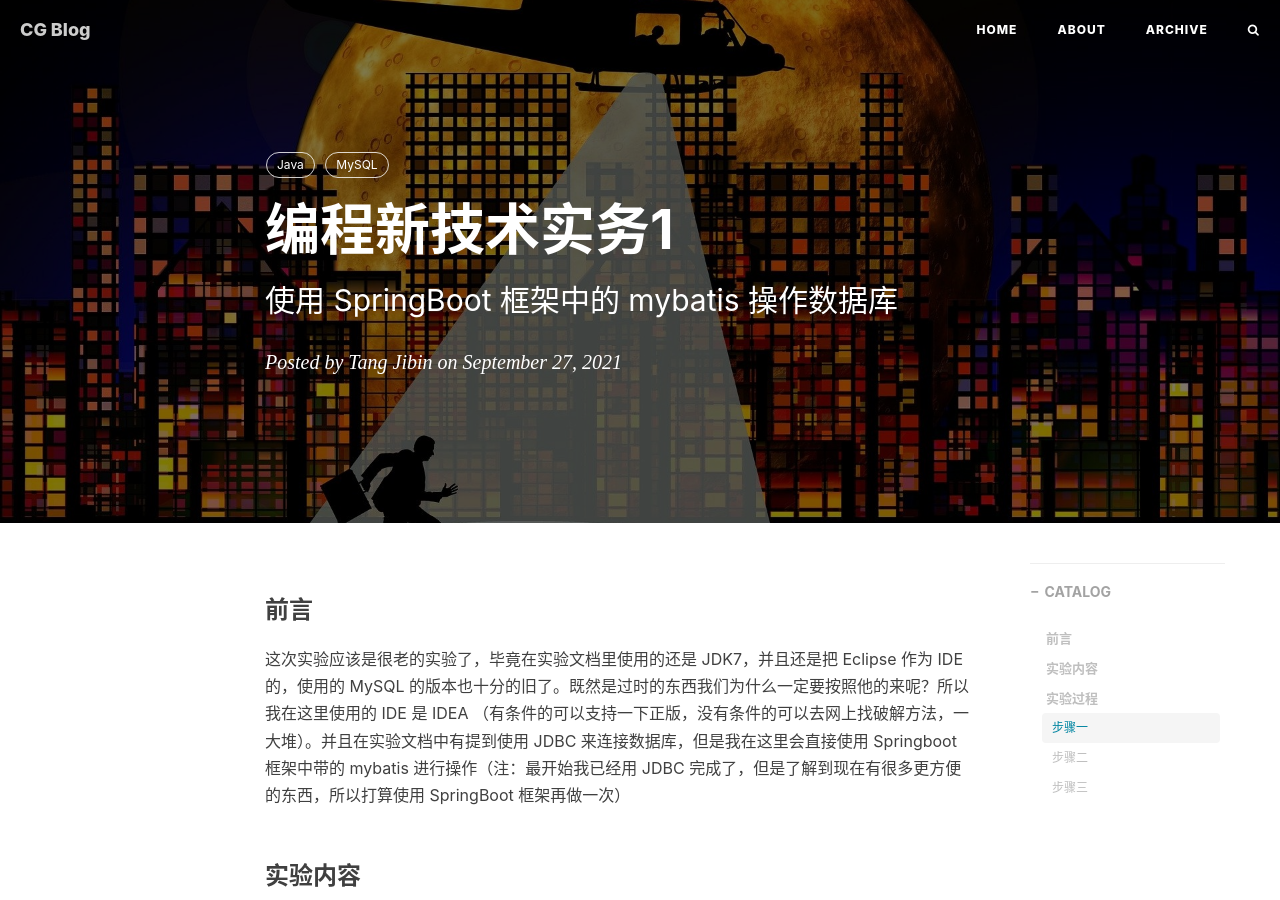
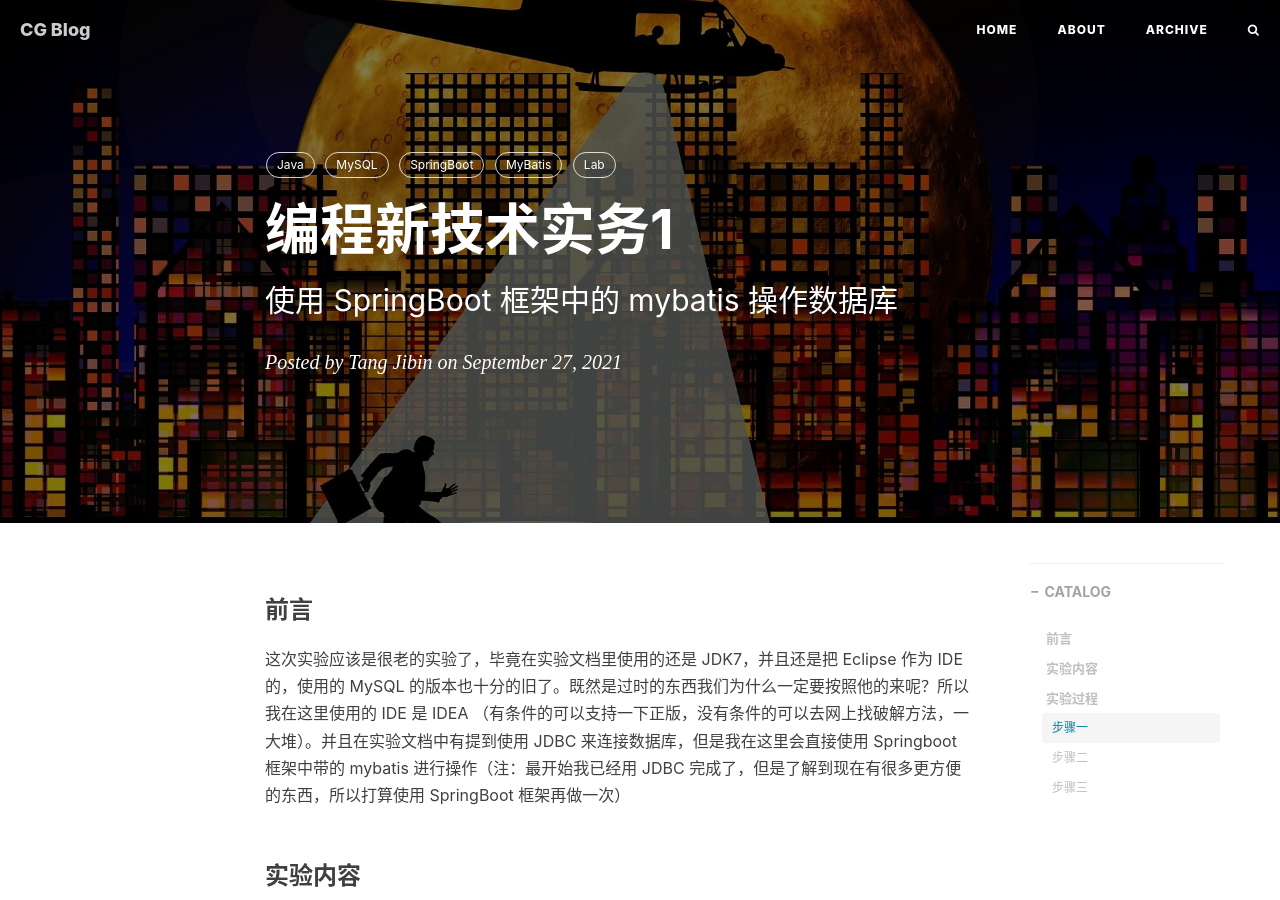
Before and after one commit to tjbnbb/tjbnbb.github.io, a Jekyll site: the page built from _posts/2021-9-27-lab-blog.md, in a window 1280 px wide and 900 px high. Built offline with Jekyll 4.4.1, drawn with Linux system fonts in a browser that asks for light colours; nearby versions of some CDN libraries; comment, search, counter and statistics services are not loaded.

```diff
--- a/_posts/2021-9-27-lab-blog.md
+++ b/_posts/2021-9-27-lab-blog.md
@@ -12,6 +12,9 @@
 tags:
   - Java
   - MySQL
+  - SpringBoot
+  - MyBatis
+  - Lab
 ---
 
 ### 前言
```
